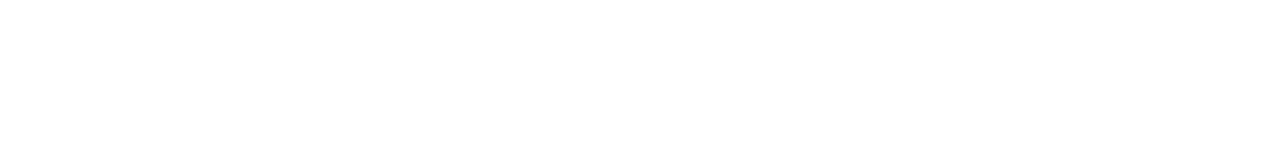
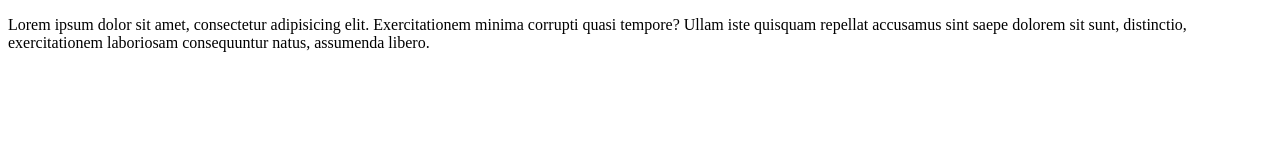
Before and after one commit to kib-ran/study, a plain HTML site: page index.html in a window 1280 px wide. Drawn offline with Linux system fonts and the light colour scheme.

Commit message:
i added paragraph

```diff
--- a/index.html
+++ b/index.html
@@ -6,6 +6,6 @@
     <title>Document</title>
 </head>
 <body>
-
+    <p>Lorem ipsum dolor sit amet, consectetur adipisicing elit. Exercitationem minima corrupti quasi tempore? Ullam iste quisquam repellat accusamus sint saepe dolorem sit sunt, distinctio, exercitationem laboriosam consequuntur natus, assumenda libero.</p>
 </body>
 </html>
```
